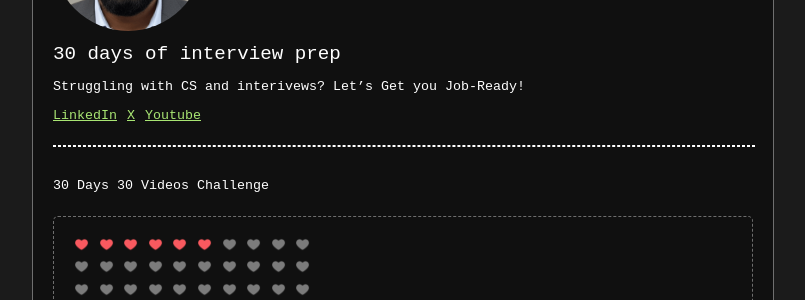
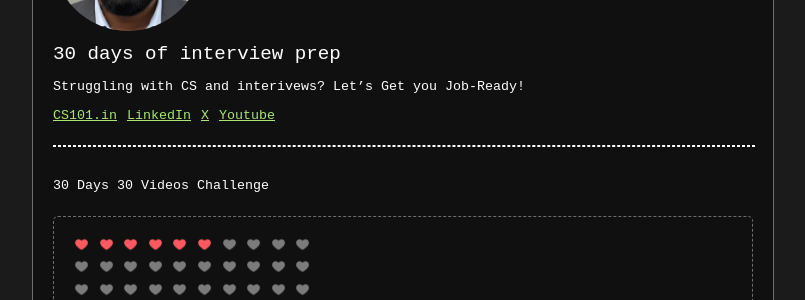
Before and after one commit to VallarasuS/Vallarasu.in, a Jekyll site: the page docs/r/30-days-cs101.html, which Jekyll copies as it is, in a window 1280 px wide. Shown: the part 148-448 px from the top of the page, without its empty margins (237-1042 px from the left). Built offline with Jekyll 4.4.1, drawn with Linux system fonts in a browser that asks for light colours.

Commit message:
Update 30-days-cs101.html

```diff
--- a/docs/r/30-days-cs101.html
+++ b/docs/r/30-days-cs101.html
@@ -140,6 +140,8 @@
             </span>
 
             <div style="display: flex; flex-direction: row; gap: 10px; font-size: smaller;">
+
+                <a target="_blank" href="https://cs101.in/">CS101.in</a>
                 <a target="_blank" href="https://www.linkedin.com/in/vallarasus/">LinkedIn</a>
                 <a target="_blank" href="https://x.com/VALLARASU_in">X</a>
                 <a target="_blank" href="https://www.youtube.com/@vallarasu_in">Youtube</a>
```
